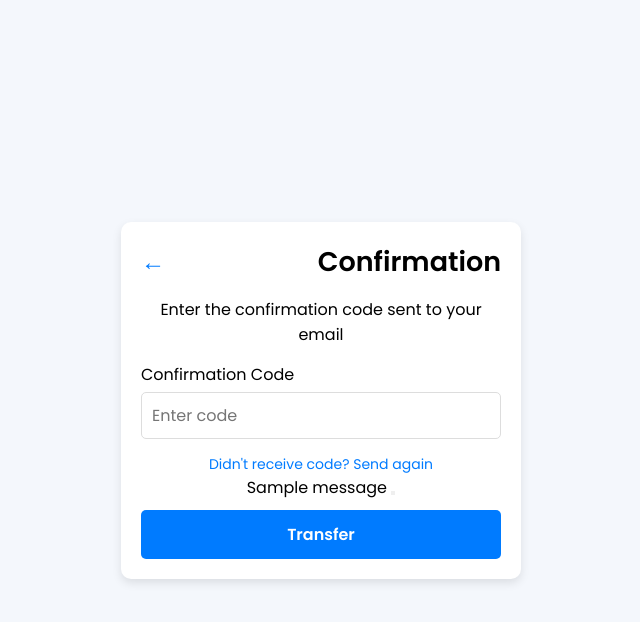
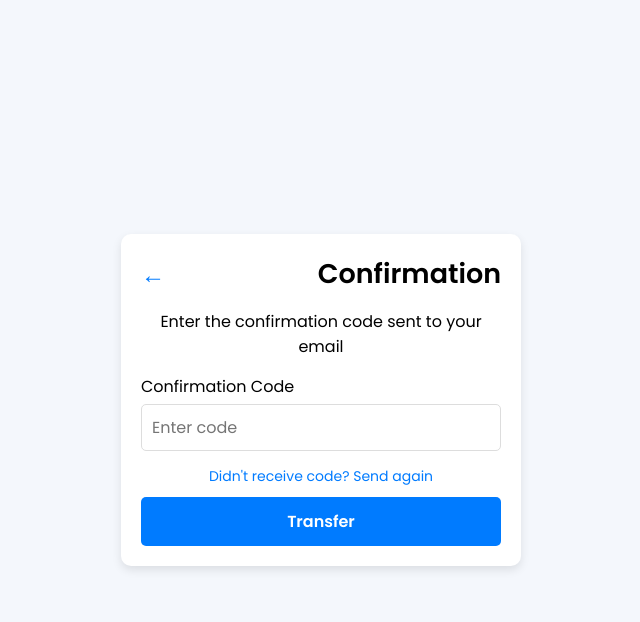
Before and after one commit to Okechukwu2002/Mayor-s_prlican_cu, a Flask app: page /confirmation in a window 1280 px wide. Shown: the top 622 px of the page, without its empty margins (319-959 px from the left). Run offline with Flask 3, Linux system fonts and the light colour scheme; one stand-in notice (Sample message) is shown.

Commit message:
Update confirmation.html

```diff
--- a/pelican_Union-main/templates/confirmation.html
+++ b/pelican_Union-main/templates/confirmation.html
@@ -1217,16 +1217,7 @@
                     <span class="error">Required</span>
                 </div>
                 <p class="resend-code" onclick="resendCode()">Didn't receive code? Send again</p>
-                {% with messages = get_flashed_messages(with_categories=true) %}
-                {% if messages %}
-                    {% for category, message in messages %}
-                        <div class="alert alert-{{ category }} alert-dismissible fade show" role="alert">
-                            {{ message }}
-                            <button type="button" class="btn-close" data-bs-dismiss="alert" aria-label="close"></button>
-                        </div>
-                    {% endfor %}
-                {% endif %}
-                {% endwith %}
+
                 <button type="submit" class="btn" id="final-transfer">Transfer</button>
             </form>
 
```
